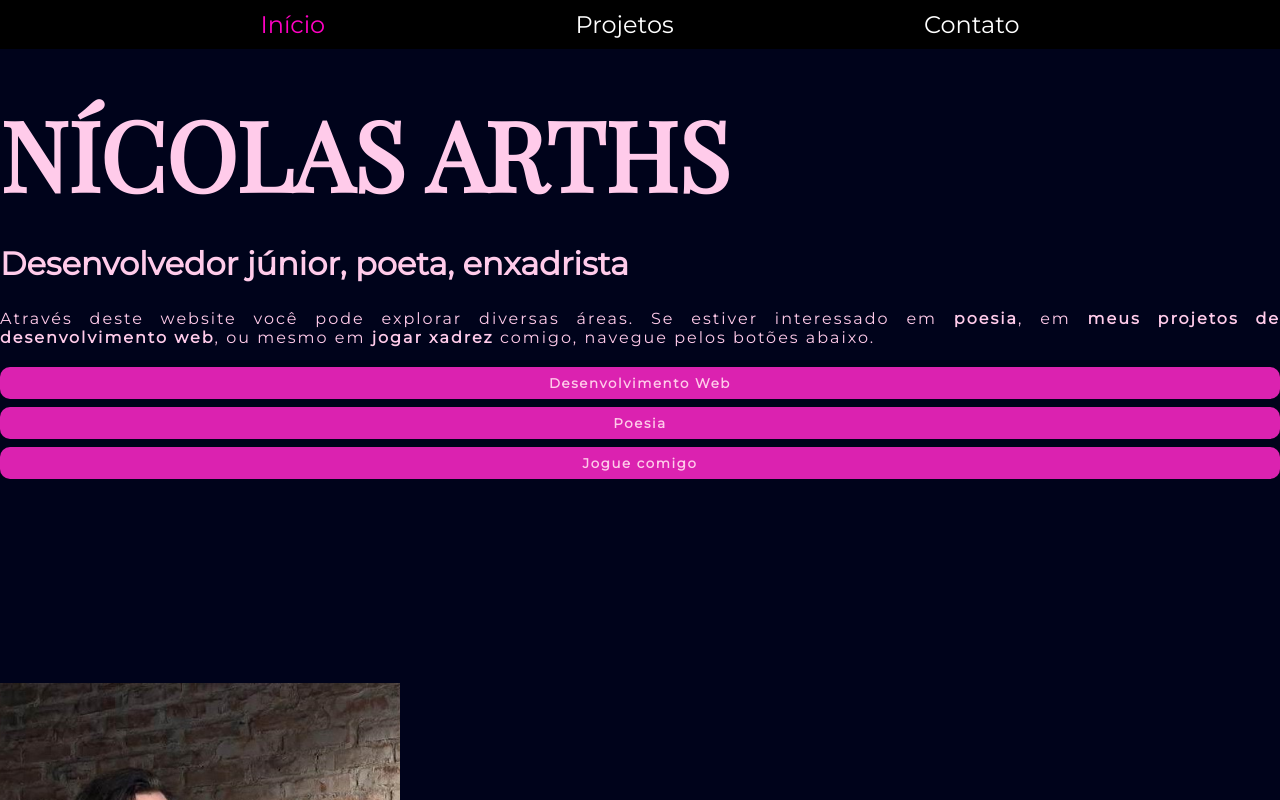
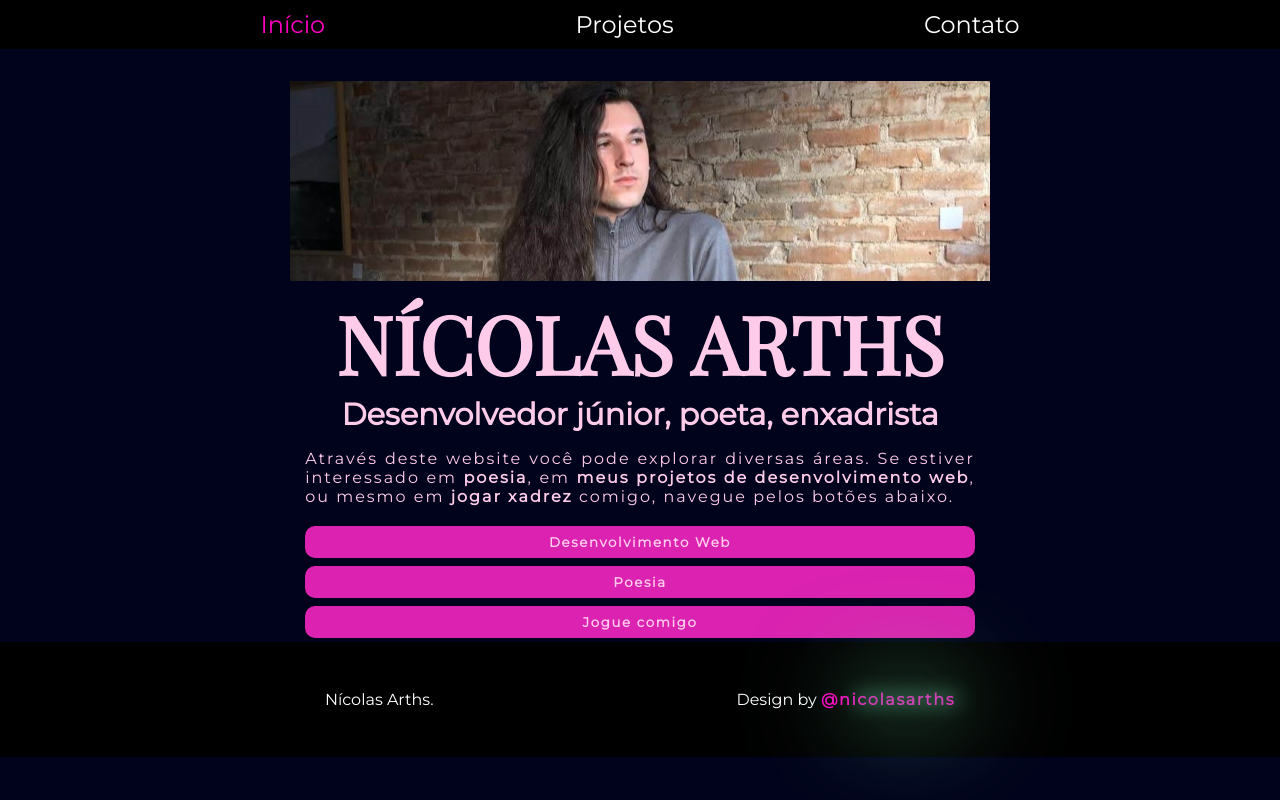
Before and after one commit to nicolasarths/personal-website, a Next.js app: page /pt-br in a window 1280 px wide. Shown: the top 800 px of the page. Built offline with nearby package versions, Linux system fonts and the light colour scheme; a web font is replaced by a local one.

Commit message:
refactored

```diff
--- a/src/styles/layout.css
+++ b/src/styles/layout.css
@@ -37,7 +37,7 @@
   gap: 10px;
 
   width: 100%;
-  padding: 2rem;
+  padding: 3rem 2rem;
   background-color: black;
 
   color: white;
--- a/src/styles/main.css
+++ b/src/styles/main.css
@@ -1,78 +1,28 @@
-.main-left-section {
-  width: 3fr;
-  padding: 0 clamp(1px, 9vw, 300px);
+.main {
+  display: flex;
+  justify-content: center;
+  flex-wrap: nowrap;
+
+  position: relative;
+
+  text-align: center;
+}
+
+.main-right-side {
+  max-width: 900px;
+  padding: 0 clamp(10px, 9vw, 200px);
 }
 
 .main-title {
   margin-top: 40px;
 
-  font-size: clamp(1.5rem, 10vw, 6rem);
+  font-size: clamp(1.5rem, 10vw, 5rem);
   text-transform: uppercase;
 }
 
 .main-subtitle {
-  font-size: clamp(.9rem, 4vw, 2rem)
-}
-
-.main-project-title {
-  min-width: 30vw;
-}
-
-.main-project-gallery-item {
-  background-color:  rgb(255, 133, 184);
-  box-shadow: rgb(255, 191, 252) -20px -20px 90px 1px inset;
-  height: 230px;
-  width: clamp(230px, 18vw, 500px);
-  border: rgb(255, 124, 200) solid;
-}
-
-.main-project-gallery-item img {
-  object-fit: cover;
-  object-position: top;
-}
-
-.main-project-gallery-item:hover {
-  cursor: pointer;
-}
-
-.main-project-gallery-item-caption {
-  z-index: 1;
-  left: 0;
-  bottom: 0;
-  width: 100%;
-  padding: 3px;
-  font-weight: 600;
-  color: white;
-  background-color:var(--highlight);
-}
-
-.main-project-gallery-item-coming-up {
-  position: absolute;
-  width: 100%;
-  top: 42%;
-  bottom: 42%;
-
-  display: flex;
-  justify-content: center;
-  align-items: center;
-
-  color: black;
-  background-color: rgba(255, 90, 90, 0.4);
-}
-
-.cover {
-  background: url('../../public/profile-picture.jpg');
-  background-size: 220%;
-  background-position: 50% 0;
-  background-repeat: no-repeat;
-
-  display: inline-block;
-  position: relative;
-  top: 0;
-  right: 0;
-
-  width: clamp(100px, 30vw, 400px);
-  height: 800px;
+  font-size: clamp(0.9rem, 4vw, 1.9rem);
+  margin: 0 0 16px 0;
 }
 
 .show-form-button {
@@ -81,30 +31,44 @@
   padding: 10px;
 }
 
-
 @media only screen and (max-width: 1300px) {
-  .main-left-section {
+  .main {
+    align-items: center;
+    flex-direction: column;
     padding: 0;
-  }
-}
-@media only screen and (max-width: 1300px) {
-  .main-left-section {
     width: 100%;
   }
 
-  .main-right-section {
+  .main .cover {
+    order: -1;
+    width: 700px;
+    height: 200px;
+    position: relative;
+    top: 32px;
+
+    background: url(/mobile-cover.jpg);
+    background-size: cover;
+    background-position: 50% 30%;
+    background-repeat: no-repeat;
+  }
+
+  .main .cover span,
+  .main .cover img {
+    display: none !important;
+  }
+
+  .main .spacer {
     display: none;
   }
+}
 
-  .main-project-gallery {
-    align-self: center;
-    max-width: 900px;
+@media only screen and (max-width: 700px) {
+  .main .cover {
+    width: 100%;
+    height: 30vw;
+
+    background-size: 100%;
+    background-position: 40% 30%;
+    background-repeat: no-repeat;
   }
 }
-@media only screen and (max-width: 800px) {
-  .main-project-gallery-item{
-    width: 90vw;
-    height: 70vw;
-  }
-
-}
--- a/src/styles/projects.css
+++ b/src/styles/projects.css
@@ -2,19 +2,40 @@
   font-size: clamp(2.3rem, 10vw, 4rem);
 }
 
-.project{
-  max-width: 1000px;
+.highlighted span {
+  display: block;
+  top: -50px;
+  position: relative;
+  width: 100%;
+  height: 5px;
+  background-color: var(--highlight);
+  opacity: 70%;
 }
 
-.project-left{
-  max-width: 800px;
+.project {
+  display: flex;
+  justify-content: space-around;
+
+  max-width: 1000px;
+  display: flex;
+  justify-content: center;
+
+  gap: 50px;
+}
+
+.project-left,
+.project-right {
+  display: flex;
+  align-items: center;
+  flex-flow: column;
+  width: 500px;
 }
 
 .project-title {
   font-size: clamp(1.3rem, 5vw, 2rem);
 }
 
-.project-links{
+.project-links {
   justify-content: center;
   color: var(--highlight);
   font-weight: 600;
@@ -28,18 +49,27 @@
   background-color: rgb(255, 0, 217, 0.08);
   margin: 10px;
   width: clamp(270px, 90vw, 500px);
+  height: 100%;
   padding: 10px;
 }
 
 .project img {
-  object-fit: contain;
+  object-fit: cover;
 }
-
 
 @media only screen and (max-width: 1300px) {
   .project {
     flex-flow: column;
+    justify-content: center;
+    align-items: center;
     gap: 0;
+  }
+  .project-right,
+  .project-left{
+    width: 90vw;
+  }
+  .project-right {
+    order: -1;
   }
 
   .project-links {
@@ -54,4 +84,10 @@
     gap: 0;
   }
 
+  .project .fade-in {
+    animation-delay: 1s;
+  }
+  .project-right .fade-in {
+    animation-delay: 500ms;
+  }
 }
```
Also changed, not shown: src/styles/animations.css (deleted, +0 -49 lines).
